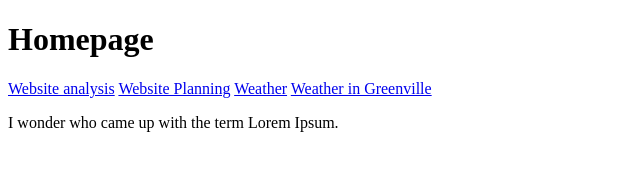
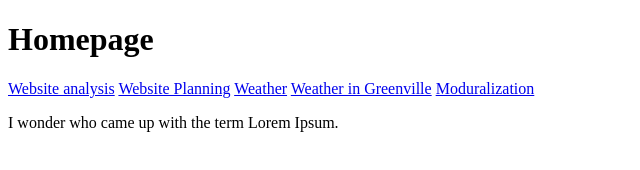
Before and after one commit to amadisoc/amadisoc.github.io, a plain HTML site: page index.html in a window 1280 px wide. Shown: the whole page, without its empty margins (0-640 px from the left). Drawn offline with Linux system fonts and the light colour scheme.

Commit message:
Update index.html

```diff
--- a/index.html
+++ b/index.html
@@ -11,6 +11,7 @@
         <a href="https://amadisoc.github.io/planning.html">Website Planning</a>
         <a href="https://amadisoc.github.io/weather.html">Weather</a>
         <a href="https://amadisoc.github.io/weather_greenville.html">Weather in Greenville</a>
+        <a href="https://amadisoc.github.io/blob/master/template.html">Moduralization</a>
         <p>I wonder who came up with the term Lorem Ipsum.</p>
     </body>
 </html>
```
